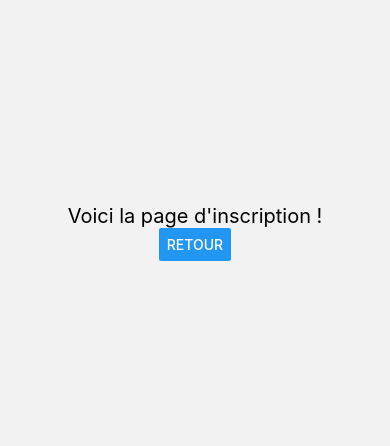
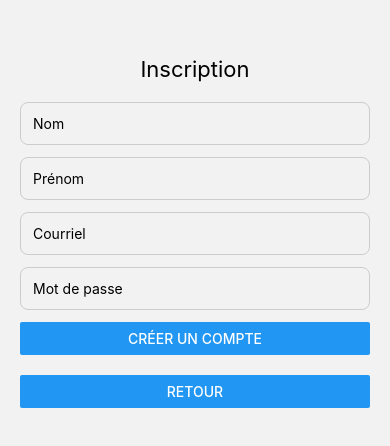
Before and after one commit to Mxzah/Projet-Application-Mobile, a React Native app in the folder code/: screen /Inscription in a window 390 px wide. Shown: the part 190-636 px from the top of the page. Built offline with nearby package versions, Linux system fonts and the light colour scheme.

Commit message:
commit alex

```diff
--- a/code/screens/auth/SignUpScreen.js
+++ b/code/screens/auth/SignUpScreen.js
@@ -1,10 +1,108 @@
-import { View, Text, Button } from 'react-native';
+import React, { useState } from 'react';
+import { View, Text, Button, TextInput, ActivityIndicator, Alert } from 'react-native';
+import authService from '../../services/Auth';
 
 export default function SignUpScreen({ navigation }) {
+  const [nom, setNom] = useState('');
+  const [prenom, setPrenom] = useState('');
+  const [courriel, setCourriel] = useState('');
+  const [motDePasse, setMotDePasse] = useState('');
+  const [isSubmitting, setIsSubmitting] = useState(false);
+
+  const handleSignUp = async () => {
+    if (!nom || !prenom || !courriel || !motDePasse) {
+      Alert.alert('Erreur', 'Veuillez remplir tous les champs.');
+      return;
+    }
+
+    try {
+      setIsSubmitting(true);
+
+      const success = await authService.signUp({
+        nom,
+        prenom,
+        courriel,
+        mot_de_passe: motDePasse,
+      });
+
+      setIsSubmitting(false);
+
+      if (success) {
+        Alert.alert('Succès', 'Compte créé !', [
+          { text: 'OK', onPress: () => navigation.goBack() },
+        ]);
+      } else {
+        Alert.alert(
+          'Erreur',
+          "Impossible de créer l'utilisateur (courriel déjà utilisé ?)"
+        );
+      }
+    } catch (e) {
+      console.error(e);
+      setIsSubmitting(false);
+      Alert.alert(
+        'Erreur',
+        "Une erreur s'est produite lors de l'inscription."
+      );
+    }
+  };
+
+
   return (
-    <View style={{ flex: 1, alignItems: 'center', justifyContent: 'center' }}>
-      <Text style={{ fontSize: 20 }}>Voici la page d'inscription !</Text>
-      <Button title="Retour" onPress={() => navigation.goBack()} />
+    <View style={{ flex: 1, justifyContent: 'center', padding: 20 }}>
+      <Text style={{ fontSize: 22, marginBottom: 20, textAlign: 'center' }}>
+        Inscription
+      </Text>
+
+      <TextInput
+        placeholder="Nom"
+        value={nom}
+        onChangeText={setNom}
+        style={inputStyle}
+      />
+
+      <TextInput
+        placeholder="Prénom"
+        value={prenom}
+        onChangeText={setPrenom}
+        style={inputStyle}
+      />
+
+      <TextInput
+        placeholder="Courriel"
+        value={courriel}
+        onChangeText={setCourriel}
+        autoCapitalize="none"
+        keyboardType="email-address"
+        style={inputStyle}
+      />
+
+      <TextInput
+        placeholder="Mot de passe"
+        secureTextEntry
+        value={motDePasse}
+        onChangeText={setMotDePasse}
+        style={inputStyle}
+      />
+
+      {isSubmitting ? (
+        <ActivityIndicator size="large" />
+      ) : (
+        <Button title="Créer un compte" onPress={handleSignUp} />
+      )}
+
+      <View style={{ marginTop: 20 }}>
+        <Button title="Retour" onPress={() => navigation.goBack()} />
+      </View>
     </View>
   );
 }
+
+const inputStyle = {
+  width: '100%',
+  borderWidth: 1,
+  borderColor: '#ccc',
+  borderRadius: 8,
+  padding: 12,
+  marginBottom: 12
+};
--- /dev/null
+++ b/code/services/Auth.js
@@ -0,0 +1,69 @@
+import User from '../models/User'
+
+class AuthService {
+    #currentUser = null // ATTENTION, à utiliser judicieusement
+
+    get currentUser() {
+        return this.#currentUser
+    }
+
+    async signUp(credentials) {
+        // credentials doit contenir : nom, prenom, courriel, mot_de_passe
+        const response = await fetch("http://martha.jh.shawinigan.info/queries/insert-user/execute", {
+            method: 'POST',
+            body: JSON.stringify(credentials),
+            headers: {
+                'auth': 'dGVhbTY6NzdDYzNjMzMwNDAyMzgxZSExNmFhOWE0OTUyOA==',
+                'Content-Type': 'application/json'
+            }
+        }).then((r) => r.json())
+
+        if (response.success) {
+            // on utilise le courriel comme "username" affichable
+            this.#currentUser = new User({
+                id: response.lastInsertId,
+                username: credentials.courriel,
+                // si ton modèle User accepte plus de props :
+                nom: credentials.nom,
+                prenom: credentials.prenom
+            })
+        }
+
+        return !!this.#currentUser
+    }
+
+    async logIn(credentials) {
+        // credentials doit contenir : courriel, mot_de_passe
+        const response = await fetch("http://martha.jh.shawinigan.info/queries/select-user-auth/execute", {
+            method: 'POST',
+            body: JSON.stringify(credentials),
+            headers: {
+                'auth': 'dGVhbTY6NzdDYzNjMzMwNDAyMzgxZSExNmFhOWE0OTUyOA==',
+                'Content-Type': 'application/json'
+            }
+        }).then((r) => r.json())
+
+        if (response.success && response.data.length === 1) {
+            const user = response.data[0]
+
+            this.#currentUser = new User({
+                id: user.id_utilisateur,          // colonne de ta table
+                username: user.courriel,          // ce qu’on affiche dans l’app
+                // si disponible et utile :
+                nom: user.nom,
+                prenom: user.prenom
+            })
+
+            console.log(JSON.stringify(this.#currentUser))
+        } else {
+            this.#currentUser = null
+        }
+
+        return !!this.#currentUser
+    }
+
+    // ...
+}
+
+const service = new AuthService()
+export default service
```
Also changed, not shown: 1 other file (tests, documents, lock files or other folders).
